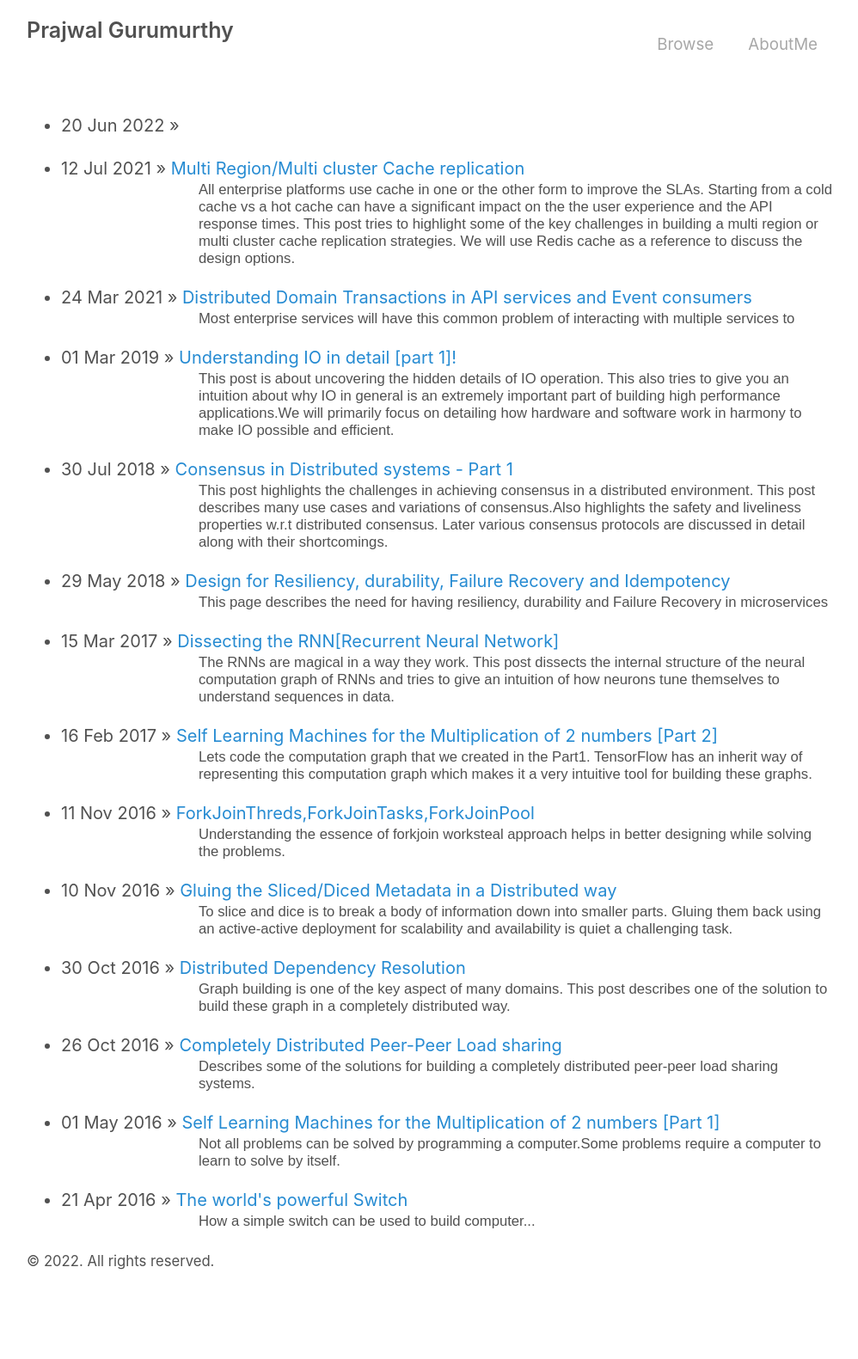
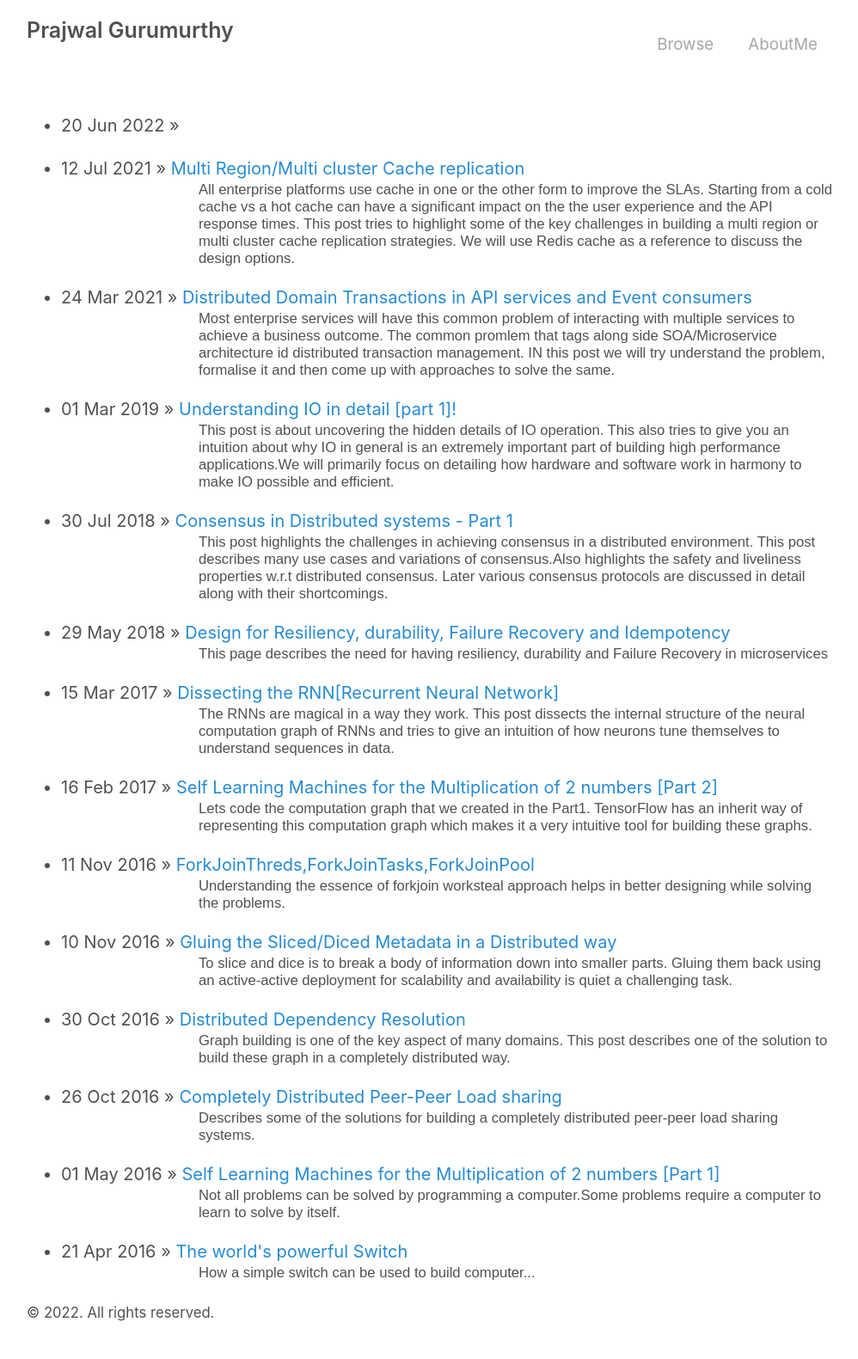
Before and after one commit to PrajwalGurumurthy/prajwalgurumurthy.github.io, a Jekyll site: the page built from notes/index.html, in a window 1280 px wide. Shown: the whole page at 86% size, without its empty margins (139-1137 px from the left). Built offline with Jekyll 4.4.1, drawn with Linux system fonts in a browser that asks for light colours; before the commit the page ends 1521 px from its top, so only the background shows below that.

Commit message:
updated blogs

```diff
--- a/_posts/2021-03-24-idempotency.md
+++ b/_posts/2021-03-24-idempotency.md
@@ -1,7 +1,7 @@
 ---
 layout: post
 title: Distributed Domain Transactions in API services and Event consumers
-description: Most enterprise services will have this common problem of interacting with multiple services to
+description: Most enterprise services will have this common problem of interacting with multiple services to achieve a business outcome. The common promlem that tags along side SOA/Microservice architecture id distributed transaction management. IN this post we will try understand the problem, formalise it and then come up with approaches to solve the same.
 
 ---
 
```
Also changed, not shown: _posts/2021-07-12-multi-region-cache-replication.md (line endings or trailing spaces).
